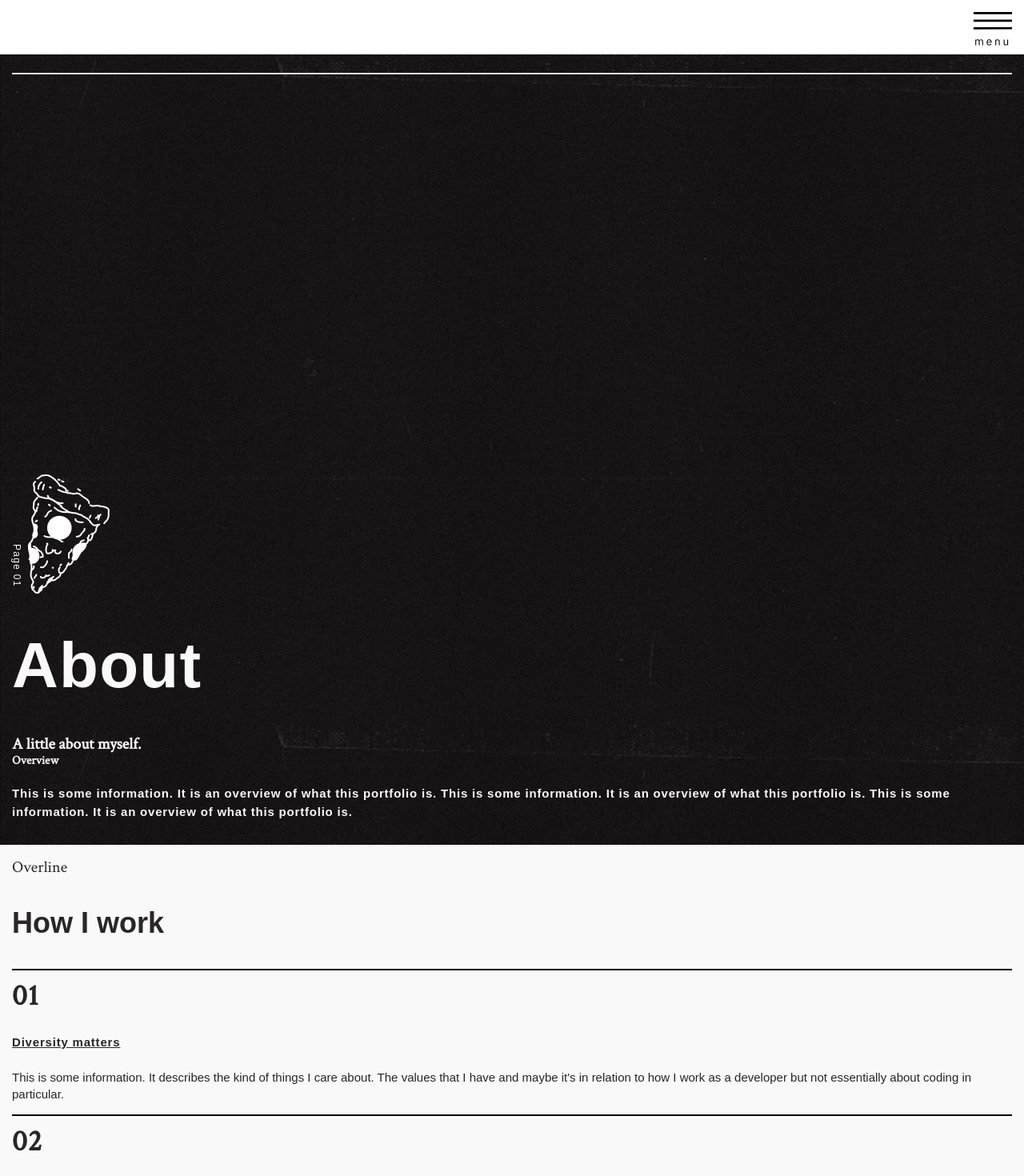
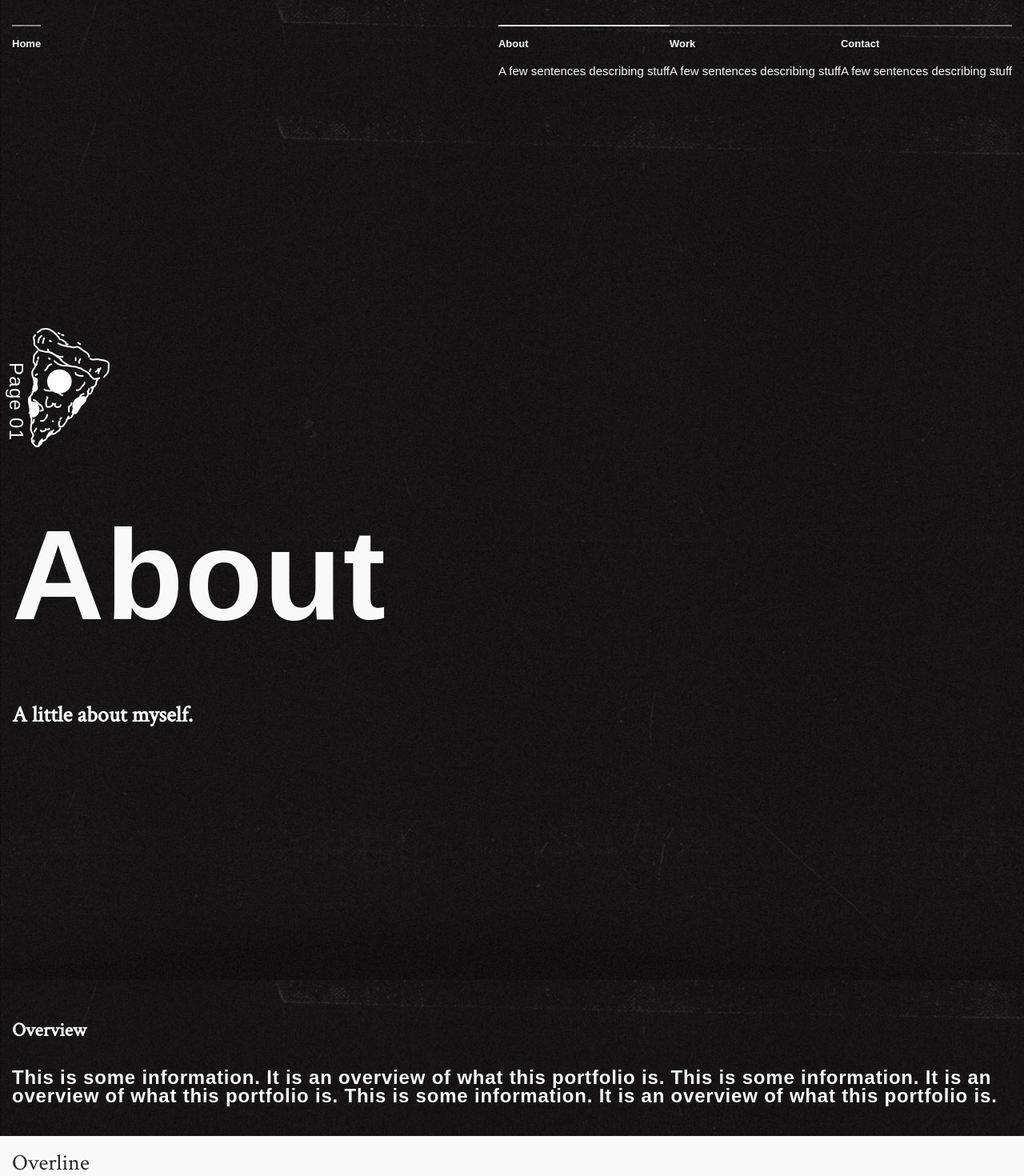
Before and after one commit to parkhabit/projects, a React (Create React App) app: page /about in a window 1280 px wide. Shown: the top 1470 px of the page at 80% size. Built offline with nearby package versions, Linux system fonts and the light colour scheme.

Commit message:
adds desktop navigation

```diff
--- a/src/components/hero.jsx
+++ b/src/components/hero.jsx
@@ -9,7 +9,7 @@ class Hero extends Component {
       <React.Fragment>
         <div className="background-dark">
           <div className="h100">
-            <hr className="divider-light" />
+            <hr className="divider-light d-lg-none" />
             <div className="img-spacing">
               <span className="overline-intro">{sideTitle}</span>
               <img src={pizza} alt="pizza icon" />
--- /dev/null
+++ b/src/components/intro-paragraph.jsx
@@ -0,0 +1,17 @@
+import React, { Component } from "react";
+import "../style.css";
+
+class IntroParagraph extends Component {
+  render() {
+    const { title, paragraph } = this.props;
+    return (
+      <React.Fragment>
+          <h4 className="overline-2">{title}</h4>
+          <p className="heading-5">{paragraph[0]}</p>
+          {paragraph[1] && <p className="heading-5">{paragraph[1]}</p>}
+      </React.Fragment>
+    );
+  }
+}
+
+export default IntroParagraph;
--- a/src/components/nav.jsx
+++ b/src/components/nav.jsx
@@ -13,10 +13,6 @@ class Nav extends React.Component {
     this.handleClose = this.handleClose.bind(this);
   }
 
-  componentDidMount() {
-    console.log(this.props)
-  }
-
   handleOpen() {
     this.setState({ isOpen: true });
   }
@@ -24,20 +20,21 @@ class Nav extends React.Component {
   handleClose() {
     this.setState({ isOpen: false });
   }
+
   render() {
     const { isOpen } = this.state;
     const { page } = this.props;
     return (
       <React.Fragment>
         {!isOpen && (
-          <div className="navigation-top d-flex justify-end">
+          <div className="navigation-top d-flex justify-end d-lg-none">
             <span role="button" className="d-flex" onClick={this.handleOpen}>
               <img src={MenuButton} alt="menu button" />
             </span>
           </div>
         )}
         {isOpen && (
-          <nav className="background-light h100 overlay d-flex direction-col">
+          <nav className="background-light h100 overlay d-flex direction-col d-lg-none">
             <span
               role="button"
               onClick={this.handleClose}
@@ -49,32 +46,77 @@ class Nav extends React.Component {
             <ul>
               <li className="d-flex">
                 <Link to="/" className="link" onClick={this.handleClose}>
-                  <p className='overline-2 dark-text'>Intro</p>
-                  <h3 className={`${page === 'home' && 'strikethrough'} heading-3 dark-text`}>Kitty Allen</h3>
+                  <p className="overline-2 dark-text">Intro</p>
+                  <h3
+                    className={`${page === "home" &&
+                      "strikethrough"} heading-3 dark-text`}
+                  >
+                    Kitty Allen
+                  </h3>
                 </Link>
               </li>
               <li className="d-flex">
                 <Link to="/about" className="link" onClick={this.handleClose}>
                   <p className="overline-2 dark-text">01</p>
-                  <h3 className={`heading-3 dark-text ${page === 'about' && 'strikethrough'}`}>About</h3>
+                  <h3
+                    className={`heading-3 dark-text ${page === "about" &&
+                      "strikethrough"}`}
+                  >
+                    About
+                  </h3>
                 </Link>
               </li>
               <li className="d-flex">
                 <Link to="/work" className="link" onClick={this.handleClose}>
                   <p className="overline-2 dark-text">03</p>
-                  <h3 className={`heading-3 dark-text ${page === 'work' && 'strikethrough'}`}>Work</h3>
+                  <h3
+                    className={`heading-3 dark-text ${page === "work" &&
+                      "strikethrough"}`}
+                  >
+                    Work
+                  </h3>
                 </Link>
               </li>
               <li className="d-flex">
                 <Link to="/contact" className="link" onClick={this.handleClose}>
                   <p className="overline-2 dark-text">04</p>
-                  <h3 className={`heading-3 dark-text ${page === 'contact' && 'strikethrough'}`}>Contact</h3>
+                  <h3
+                    className={`heading-3 dark-text ${page === "contact" &&
+                      "strikethrough"}`}
+                  >
+                    Contact
+                  </h3>
                 </Link>
               </li>
             </ul>
             <span className="divider-dark" />
           </nav>
         )}
+        <div className="d-lg-flex justify-between background-dark d-none">
+          <ul className="d-flex direction-col">
+            <Link to='/'>
+              <span className={`${page === 'home' ? 'divider-light' : 'divider-darker'}`} />
+              <p className="heading-6">Home</p>
+            </Link>
+          </ul>
+          <ul className="d-flex">
+            <Link to='/about'>
+              <span className={`${page === 'about' ? 'divider-light' : 'divider-darker'}`} />
+              <p className="heading-6">About</p>
+              <p className="text">A few sentences describing stuff</p>
+            </Link>
+            <Link to='/work'>
+              <span className={`${page === 'work' ? 'divider-light' : 'divider-darker'}`} />
+              <p className="heading-6">Work</p>
+              <p className="text">A few sentences describing stuff</p>
+            </Link>
+            <Link to='/contact'>
+              <span className={`${page === 'contact' ? 'divider-light' : 'divider-darker'}`} />
+              <p className="heading-6">Contact</p>
+              <p className="text">A few sentences describing stuff</p>
+            </Link>
+          </ul>
+        </div>
       </React.Fragment>
     );
   }
--- a/src/components/project-details.jsx
+++ b/src/components/project-details.jsx
@@ -15,7 +15,7 @@ class ProjectDetails extends Component {
       skills
     } = this.props;
     return (
-      <React.Fragment>
+      <div className="w-30">
         <span className="overline-2 dark-text">{overview}</span>
         <Link to={projectLink} className="link action-area">
           <h2 className="heading-2 dark-text headingLink">{title}</h2>
@@ -29,7 +29,7 @@ class ProjectDetails extends Component {
           </div>
           <hr className="divider-light" />
         </Link>
-      </React.Fragment>
+      </div>
     );
   }
 }
--- a/src/containers/about.jsx
+++ b/src/containers/about.jsx
@@ -3,61 +3,76 @@ import "../style.css";
 import Hero from "../components/hero";
 import Footer from "../components/footer";
 import Nav from "../components/nav";
+import IntroParagraph from "../components/intro-paragraph";
 
 class About extends React.Component {
   render() {
     return (
       <React.Fragment>
-        <Nav page='about' />
+        <Nav page="about" />
         <Hero
           sideTitle="Page 01"
           heading="About"
           overline="A little about myself."
         />
         <section className="background-dark">
-          <h4 className="overline-2">Overview</h4>
-          <p className="heading-5">
-            This is some information. It is an overview of what this portfolio
-            is. This is some information. It is an overview of what this
-            portfolio is. This is some information. It is an overview of what
-            this portfolio is.
-          </p>
+          <IntroParagraph
+            title="Overview"
+            paragraph={[
+              "This is some information. It is an overview of what this portfolio is. This is some information. It is an overview of what this portfolio is. This is some information. It is an overview of what this portfolio is."
+            ]}
+          />
         </section>
         <main className="background-light">
           <span className="overline-1 dark-text">Overline</span>
           <h3 className="heading-2 dark-text">How I work</h3>
+          <div className='d-flex flex-wrap'>
+            <span className='w-30' />
+            <article className='w-30'>
               <hr className="divider-dark" />
               <span className="overline-number dark-text">01</span>
               <h5 className="heading-4 dark-text">Diversity matters</h5>
               <p className="text dark-text">
                 This is some information. It describes the kind of things I care
-            about. The values that I have and maybe it's in relation to how I
-            work as a developer but not essentially about coding in particular.
+                about. The values that I have and maybe it's in relation to how
+                I work as a developer but not essentially about coding in
+                particular.
               </p>
+            </article>
+            <article className='w-30'>
               <hr className="divider-dark" />
               <span className="overline-number dark-text">02</span>
               <h5 className="heading-4 dark-text">Accessibility for all</h5>
               <p className="text dark-text">
                 This is some information. It describes the kind of things I care
-            about. The values that I have and maybe it's in relation to how I
-            work as a developer but not essentially about coding in particular.
+                about. The values that I have and maybe it's in relation to how
+                I work as a developer but not essentially about coding in
+                particular.
               </p>
+            </article>
+            <article className='w-30'>
               <hr className="divider-dark" />
               <span className="overline-number dark-text">03</span>
               <h5 className="heading-4 dark-text">Sharing is caring</h5>
               <p className="text dark-text">
                 This is some information. It describes the kind of things I care
-            about. The values that I have and maybe it's in relation to how I
-            work as a developer but not essentially about coding in particular.
+                about. The values that I have and maybe it's in relation to how
+                I work as a developer but not essentially about coding in
+                particular.
               </p>
+            </article>
+            <article className='w-30'>
               <hr className="divider-dark" />
               <span className="overline-number dark-text">04</span>
               <h5 className="heading-4 dark-text">User is key</h5>
               <p className="text dark-text">
                 This is some information. It describes the kind of things I care
-            about. The values that I have and maybe it's in relation to how I
-            work as a developer but not essentially about coding in particular.
+                about. The values that I have and maybe it's in relation to how
+                I work as a developer but not essentially about coding in
+                particular.
               </p>
+            </article>
+          </div>
         </main>
         <Footer
           linkLeftTo="/"
--- a/src/containers/home.jsx
+++ b/src/containers/home.jsx
@@ -3,6 +3,7 @@ import "../style.css";
 import Hero from "../components/hero";
 import Footer from "../components/footer";
 import Nav from "../components/nav";
+import IntroParagraph from '../components/intro-paragraph';
 
 class Home extends Component {
   render() {
@@ -15,17 +16,10 @@ class Home extends Component {
           overline="A portfolio website."
         />
         <main className="background-dark">
-          <h4 className="overline-2">Overview</h4>
-          <p className="heading-5">
-            This is some information. It is an overview of what this portfolio
-            is. This is some information. It is an overview of what this
-            portfolio is. This is some information. It is an overview of what
-            this portfolio is.
-          </p>
-          <p className="heading-5">
-            It is an overview of what this portfolio is. It is an overview of
-            what this portfolio is. It is an overview of what this portfolio is.
-          </p>
+          <IntroParagraph
+            title='Overview'
+            paragraph={['This is some information. It is an overview of what this portfolio is. This is some information. It is an overview of what thisportfolio is. This is some information. It is an overview of what this portfolio is.', 'It is an overview of what this portfolio is. It is an overview of what this portfolio is. It is an overview of what this portfolio is.']}
+          />
         </main>
         <Footer linkRightTo="/about" linkRightText="About" />
       </React.Fragment>
--- a/src/style.css
+++ b/src/style.css
@@ -72,12 +72,16 @@
   font-weight: 800;
   font-size: 0.9375rem;
   letter-spacing: 0.14rem;
-  text-decoration: none;
-  color: #f9f9f9;
   display: flex;
   padding: 1.3rem 0;
+}
+
+a {
+  color: #f9f9f9;
+  text-decoration: none;
   cursor: pointer;
 }
+
 .action-area {
   display: flex;
   flex-direction: column;
@@ -111,8 +115,14 @@
 }
 /* ///////////////////////////////////////////// FONTS_END */
 
+/* ///////////////////////////////////////////// FLEX */
+
 .d-flex {
   display: flex;
+}
+
+.flex-wrap {
+  flex-wrap: wrap;
 }
 
 .direction-col {
@@ -121,6 +131,14 @@
 
 .justify-end {
   justify-content: flex-end;
+}
+
+.justify-between {
+  justify-content: space-between;
+}
+
+.d-none {
+  display: none;
 }
 
 .background-dark {
@@ -146,9 +164,26 @@
   height: 100vh;
 }
 
+li {
+  list-style: none;
+}
+
+ul {
+  padding: 0;
+}
+
+h1 {
+  margin: 4rem 0rem;
+}
+
 .divider-light {
   display: block;
   border: 1px solid #e7e7e7;
+}
+
+.divider-darker {
+  display: block;
+  border: 1px solid rgba(249, 249, 249, .5);
 }
 
 .divider-dark {
@@ -165,10 +200,6 @@
 
 .img-spacing {
   margin-top: 40%;
-}
-
-.arrow-icon {
-  /* padding-left: .5rem; */
 }
 
 .navigation-top {
@@ -208,3 +239,46 @@
   align-self: flex-end;
   margin-bottom: 2rem;
 }
+
+@media only screen and (min-width: 768px) {
+  .d-lg-none {
+    display: none;
+  }
+
+  .d-lg-flex {
+    display: flex;
+  }
+
+  .img-spacing {
+    margin-top: 20%;
+  }
+
+  .heading-1 {
+    font-size: 10rem;
+    line-height: normal;
+  }
+
+  .heading-6 {
+    font-size: 0.8125rem;
+  }
+
+  .heading-5 {
+    font-size: 1.5rem;
+  }
+
+  .overline-1 {
+    font-size: 1.75rem;
+  }
+
+  .overline-intro {
+    font-size: 1.5rem;
+  }
+
+  .overline-2 {
+    font-size: 1.5rem;
+  }
+
+  .w-30 {
+    width: 30%;
+  }
+}
```
Also changed, not shown: src/containers/work.jsx (+4 -3 lines). Lines whose indentation alone changed are shown as unchanged.
